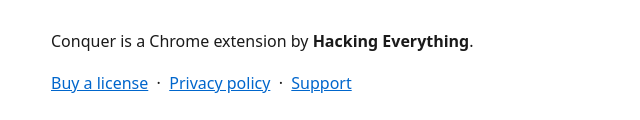
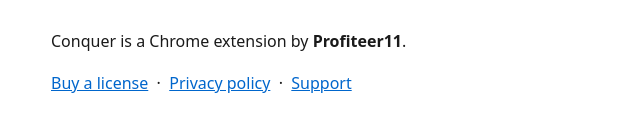
Before and after one commit to Pgameryo/conquer-site, a plain HTML site: page index.html in a window 1280 px wide. Shown: the part 194-314 px from the top of the page, without its empty margins (209-849 px from the left). Drawn offline with Linux system fonts and the light colour scheme.

Commit message:
Add files via upload

```diff
--- a/index.html
+++ b/index.html
@@ -15,7 +15,7 @@
 <body>
 <h1>Conquer</h1>
 <p class="sub">Local Stockfish analysis, board arrows and auto-move for Chess.com.<br>Your positions never leave your browser.</p>
-<p>Conquer is a Chrome extension by <strong>Hacking Everything</strong>.</p>
+<p>Conquer is a Chrome extension by <strong>Profiteer11</strong>.</p>
 <p>
   <a href="https://conquerchess.mysellauth.com">Buy a license</a> &nbsp;·&nbsp;
   <a href="privacy-policy.html">Privacy policy</a> &nbsp;·&nbsp;
```
